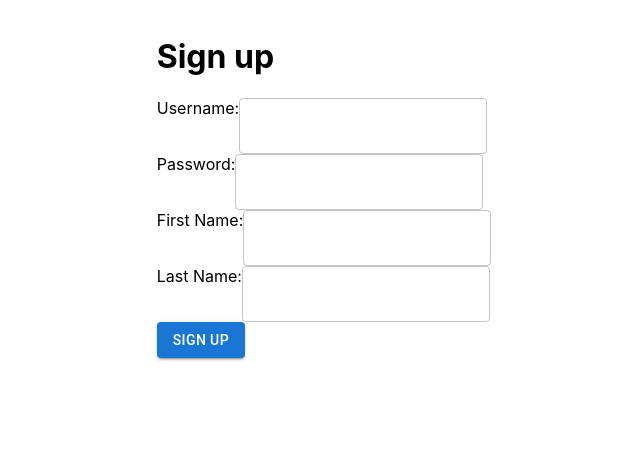
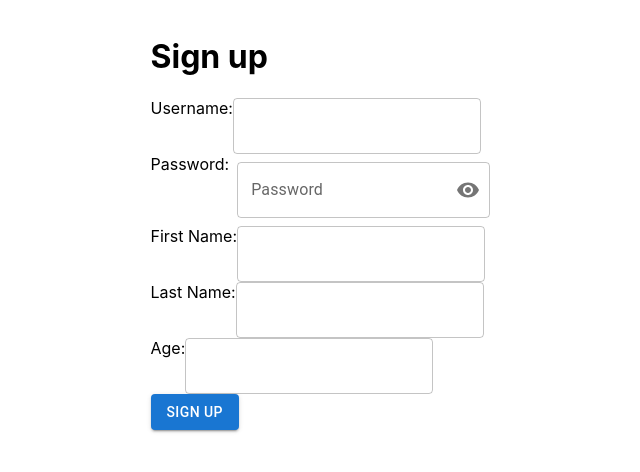
Before and after one commit to xtemplate24/SEED-2023, a React (Create React App) app in the folder frontend/: page /signUp in a window 1280 px wide. Shown: the top 472 px of the page, without its empty margins (332-972 px from the left). Built offline with nearby package versions, Linux system fonts and the light colour scheme.

Commit message:
update sign up page

```diff
--- a/frontend/src/pages/SignUp.js
+++ b/frontend/src/pages/SignUp.js
@@ -1,4 +1,15 @@
-import { TextField, Button, Box } from "@mui/material";
+import React from "react";
+import {
+  TextField,
+  Button,
+  Box,
+  FormControl,
+  InputLabel,
+  OutlinedInput,
+  InputAdornment,
+  IconButton,
+} from "@mui/material";
+import { Visibility, VisibilityOff } from "@mui/icons-material";
 import { useForm, Controller } from "react-hook-form";
 
 const SignUp = () => {
@@ -8,11 +19,20 @@ const SignUp = () => {
       password: "",
       firstName: "",
       lastName: "",
+      age: "",
     },
   });
 
   const signUp = (data) => {
     console.log(data);
+  };
+
+  const [showPassword, setShowPassword] = React.useState(false);
+
+  const handleClickShowPassword = () => setShowPassword((show) => !show);
+
+  const handleMouseDownPassword = (event) => {
+    event.preventDefault();
   };
 
   return (
@@ -56,15 +76,33 @@ const SignUp = () => {
             control={control}
             defaultValue=""
             render={({ field: { onChange, value }, fieldState: { error } }) => (
-              <TextField
-                variant="outlined"
+              <FormControl sx={{ m: 1, width: "25ch" }} variant="outlined">
+                <InputLabel htmlFor="outlined-adornment-password">
+                  Password
+                </InputLabel>
+                <OutlinedInput
+                  id="outlined-adornment-password"
+                  type={showPassword ? "text" : "password"}
+                  endAdornment={
+                    <InputAdornment position="end">
+                      <IconButton
+                        aria-label="toggle password visibility"
+                        onClick={handleClickShowPassword}
+                        onMouseDown={handleMouseDownPassword}
+                        edge="end"
+                      >
+                        {showPassword ? <VisibilityOff /> : <Visibility />}
+                      </IconButton>
+                    </InputAdornment>
+                  }
+                  label="Password"
                   value={value}
                   onChange={onChange}
                   error={!!error}
                   helperText={error ? error.message : null}
                   required={true}
-                type="password"
                 />
+              </FormControl>
             )}
             rules={{
               required: "Password is required",
@@ -121,6 +159,29 @@ const SignUp = () => {
             }}
           />
         </div>
+        <div>
+          <label>Age:</label>
+          <Controller
+            name="age"
+            control={control}
+            defaultValue=""
+            render={({ field: { onChange, value }, fieldState: { error } }) => (
+              <TextField
+                variant="outlined"
+                value={value}
+                onChange={onChange}
+                error={!!error}
+                helperText={error ? error.message : null}
+                required={true}
+                type="number"
+              />
+            )}
+            rules={{
+              validate: (value) => value > 0 || "Minimum age is 1",
+              required: "Age is required",
+            }}
+          />
+        </div>
         <Button variant="contained" type="submit">
           Sign up
         </Button>
```
Lines whose indentation alone changed are shown as unchanged.
